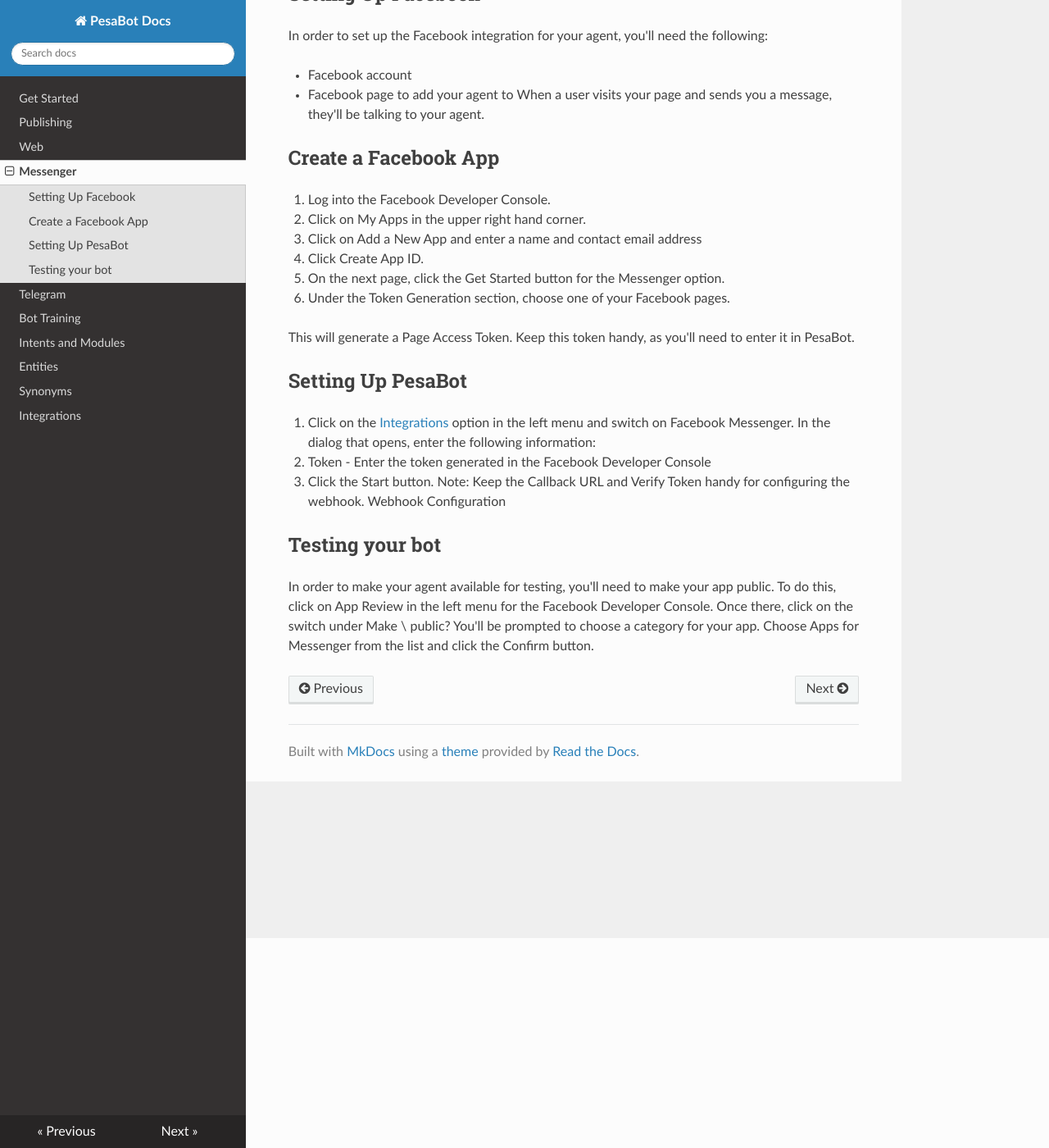
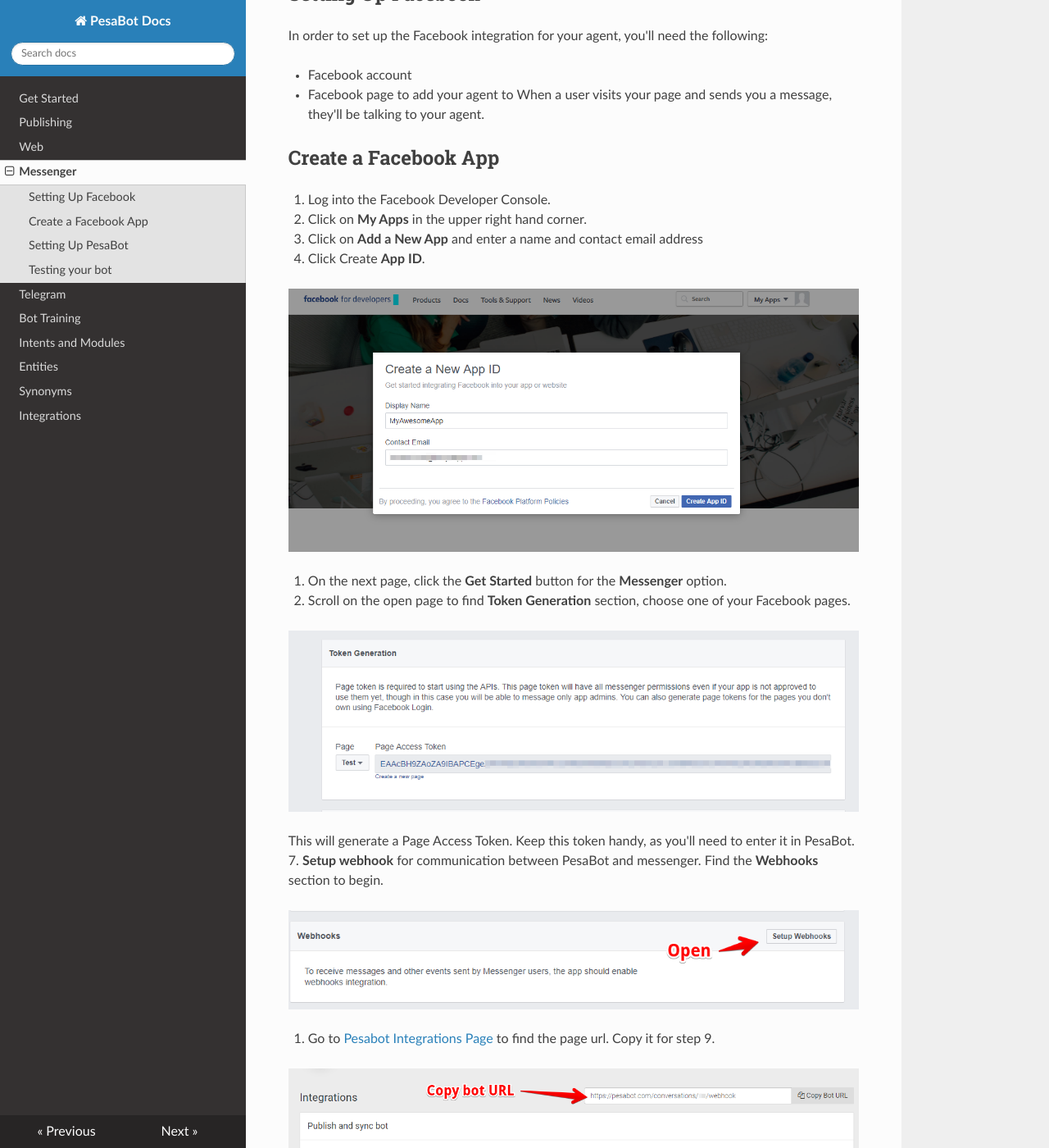
Before and after one commit to pesabot/pesabot-docs, an MkDocs documentation site: the page built from docs/publishing/messenger.md, in a window 1280 px wide and 1400 px high, scrolled down 256 px. Shown: the whole window at 82% size. Built offline with MkDocs 1.6.1, drawn with Linux system fonts in a browser that asks for light colours; nearby versions of some CDN libraries; old or Windows-style settings are respelled for this version of MkDocs; some of the changed text lies outside the part shown.

Commit message:
Partial messenger integration

```diff
--- a/docs/publishing/messenger.md
+++ b/docs/publishing/messenger.md
@@ -1,31 +1,52 @@
 # Facebook Messenger
 The PesaBot Facebook integration allows you to easily create a Facebook Messenger bot with natural language understanding, based on the PesaBot technology.
 
-##Setting Up Facebook
+## Setting Up Facebook
 In order to set up the Facebook integration for your agent, you'll need the following:
 
 - Facebook account
 - Facebook page to add your agent to
 When a user visits your page and sends you a message, they'll be talking to your agent.
 
-##Create a Facebook App
+## Create a Facebook App
 1. Log into the Facebook Developer Console.
-2. Click on My Apps in the upper right hand corner.
-3. Click on Add a New App and enter a name and contact email address
-4. Click Create App ID.
-5. On the next page, click the Get Started button for the Messenger option.
-6. Under the Token Generation section, choose one of your Facebook pages.
+2. Click on **My Apps** in the upper right hand corner.
+3. Click on **Add a New App** and enter a name and contact email address
+4. Click Create **App ID**.
+
+![](../img/facebook_new_app.png)
+
+5. On the next page, click the **Get Started** button for the **Messenger** option.
+6. Scroll on the open page to find **Token Generation** section, choose one of your Facebook pages.
+
+![](../img/facebook_token.png)
 
 This will generate a Page Access Token. Keep this token handy, as you'll need to enter it in PesaBot.
+7. **Setup webhook** for communication between PesaBot and messenger. Find the **Webhooks** section to begin.
 
-##Setting Up PesaBot
+![](../img/facebook_find_webhook.png)
+
+8. Go to [Pesabot Integrations Page](http://pesabot.com/integrations/) to find the page url. Copy it for step 9.
+
+![](../img/pesabot_bot_url.png)
+
+9. Configure the Webhook dialog as:
+    - Bot url goes under **Callback URL**
+    - Use ***secret_verify_token*** for **Verify Token**
+    - Under **Subscription Fields** select the following three options
+        - messages
+        - messaging_postbacks
+        - messaging_optins
+    See image below for illustration.
+
+    ![](../img/facebook_webhook_setup.png)
+
+## Setting Up PesaBot
 1. Click on the [Integrations](https://pesabot.com/integrations) option in the left menu and switch on
 Facebook Messenger. In the dialog that opens, enter the following information:
+1. Token - Enter the token generated in the Facebook Developer Console and click save changes to continue.
 
-1. Token - Enter the token generated in the Facebook Developer Console
-2. Click the Start button.
-Note: Keep the Callback URL and Verify Token handy for configuring the webhook.
-Webhook Configuration
+![](../img/facebook_paste_token.png)
 
 
 ## Testing your bot
```
Also changed, not shown: docs/img/facebook_find_webhook.png (added), docs/img/facebook_new_app.png (added), docs/img/facebook_page_subscribe.png (added), docs/img/facebook_paste_token.png (added), docs/img/facebook_token.png (added), docs/img/facebook_webhook_setup.png (added), docs/img/pesabot_bot_url.png (added).
